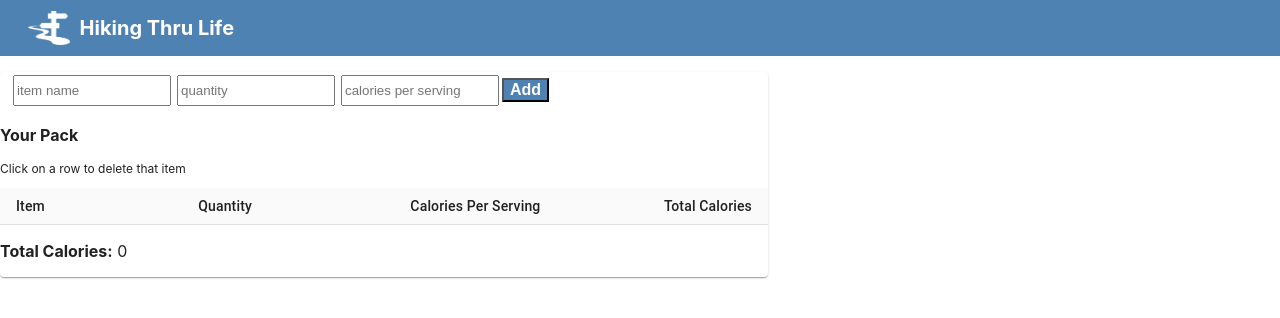
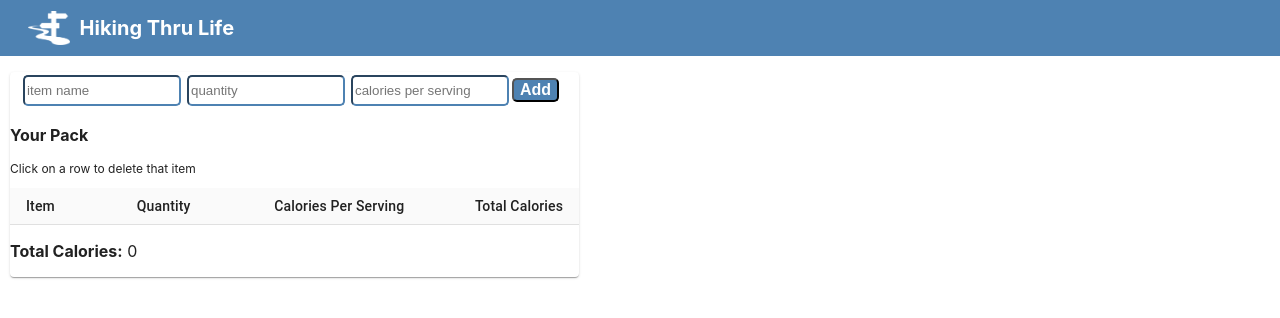
Before and after one commit to bschoenfeld16/hiking-thru-life, a React (Create React App) app: page / in a window 1280 px wide. Shown: the top 318 px of the page. Built offline with nearby package versions, Linux system fonts and the light colour scheme.

Commit message:
more styling

```diff
--- a/src/components/Pack/ItemForm/ItemForm.module.css
+++ b/src/components/Pack/ItemForm/ItemForm.module.css
@@ -9,9 +9,10 @@
 
 .ItemForm input {
     width: 150px;
-    /*margin-bottom: 10px;*/
     height: 25px;
     margin: 3px;
+    border-color: #4e82b2;
+    border-radius: 5px;
 }
 
 .ItemForm button {
@@ -20,4 +21,5 @@
     cursor: pointer;
     font-weight: bold;
     font-size: 1.0em;
+    border-radius: 5px;
 }
--- a/src/components/Pack/Pack.module.css
+++ b/src/components/Pack/Pack.module.css
@@ -1,5 +1,6 @@
 .PaperWrapper {
-    width: 60%;
+    width: auto;
+    margin-left: 10px;
 }
 
 .TableContainer {
```
